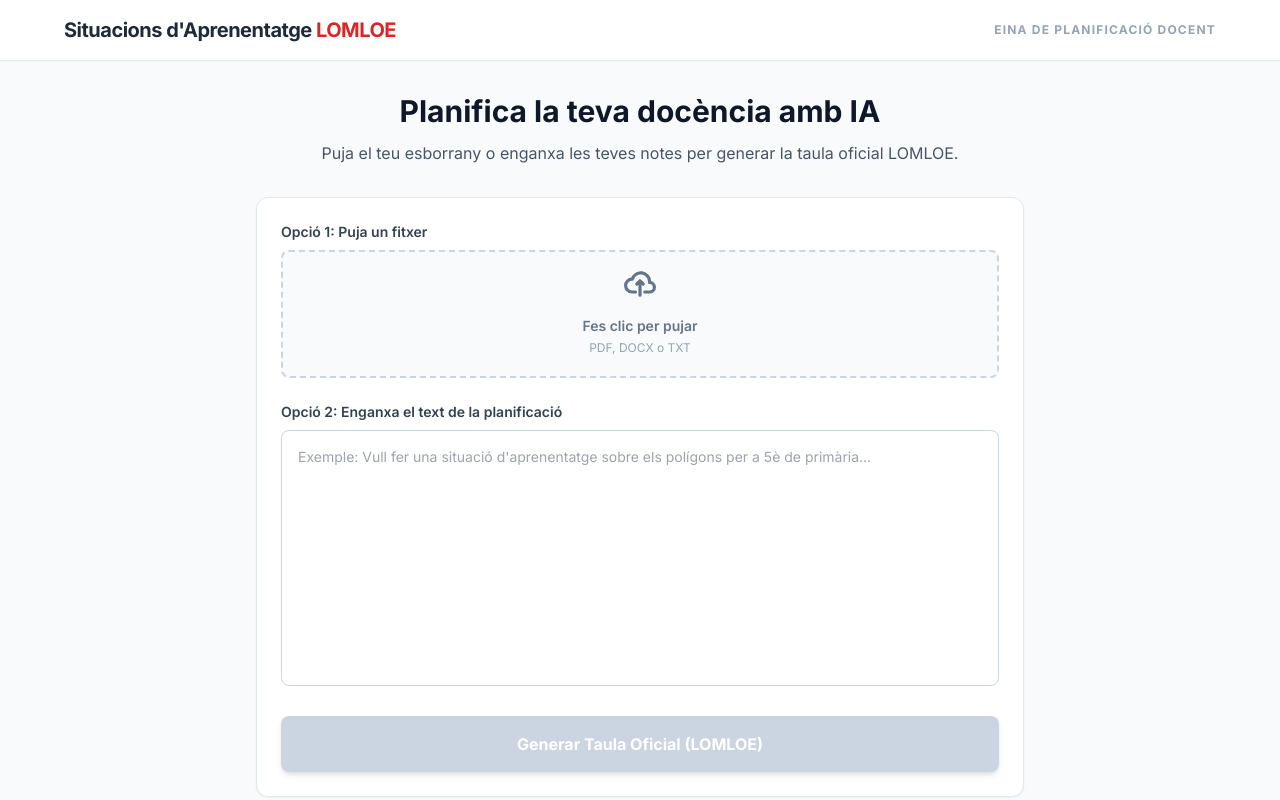
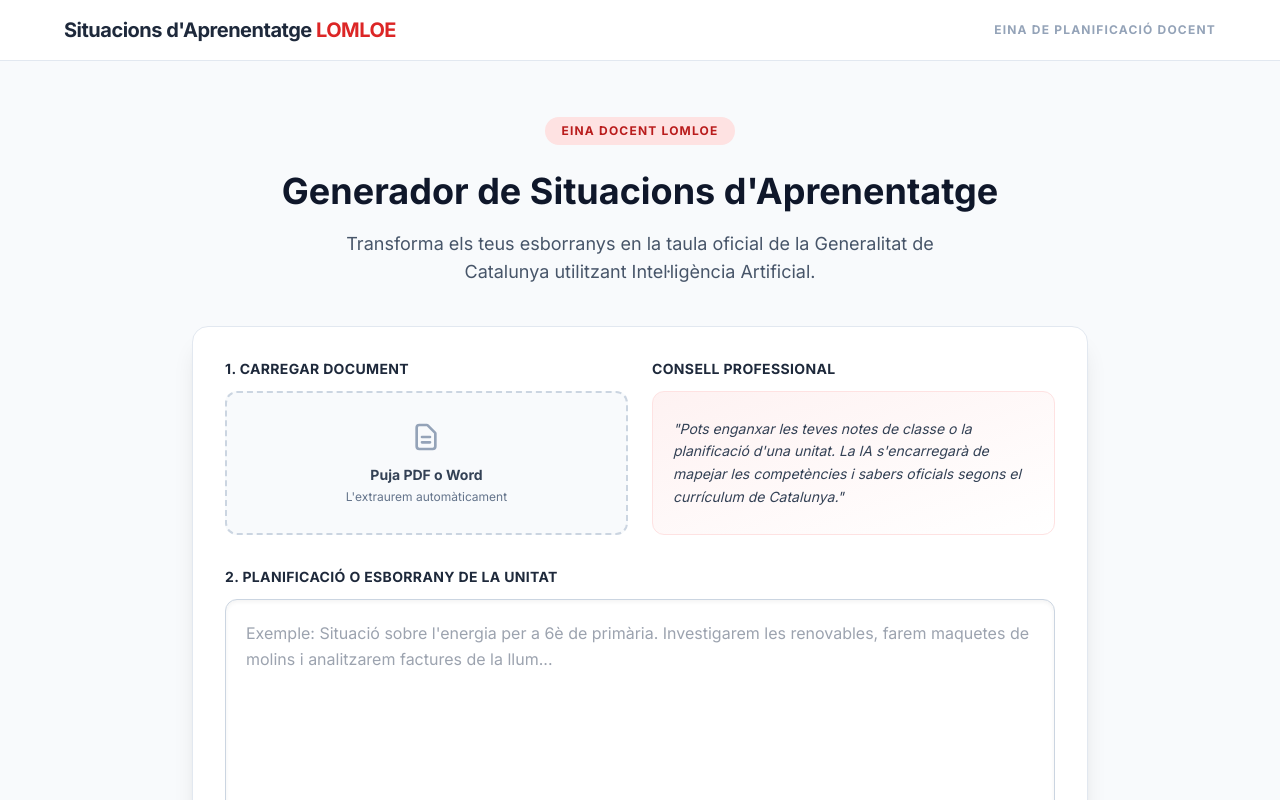
Before and after one commit to enricgilgarcia/Situacions-d-aprenentatge, a React (Vite) app: page / in a window 1280 px wide. Shown: the top 800 px of the page. Built offline with nearby package versions, Linux system fonts and the light colour scheme.

Commit message:
feat: Improve Gemini prompt and PDF parsing
Enhances the Gemini prompt to guide the AI more effectively in generating official learning situations and refactors PDF text extraction to include error handling. Updates unsupported file type error message for better user guidance.

```diff
--- a/App.tsx
+++ b/App.tsx
@@ -18,6 +18,7 @@
   const [error, setError] = useState<string | null>(null);
 
   const extractTextFromPDF = async (arrayBuffer: ArrayBuffer): Promise<string> => {
+    try {
       const loadingTask = pdfjs.getDocument({ data: arrayBuffer });
       const pdf = await loadingTask.promise;
       let fullText = '';
@@ -31,6 +32,10 @@
         fullText += pageText + '\n';
       }
       return fullText;
+    } catch (err) {
+      console.error("Error PDF:", err);
+      throw new Error("No s'ha pogut llegir el contingut del PDF.");
+    }
   };
 
   const handleFileUpload = async (e: React.ChangeEvent<HTMLInputElement>) => {
@@ -54,10 +59,10 @@
         const text = await file.text();
         setInputText(text);
       } else {
-        throw new Error("Format de fitxer no suportat.");
+        throw new Error("Format de fitxer no suportat. Utilitza PDF, Word o Text.");
       }
     } catch (err) {
-      setError("No s'ha pogut processar el fitxer.");
+      setError(err instanceof Error ? err.message : "Error processant el fitxer.");
     } finally {
       setIsParsing(false);
     }
@@ -65,7 +70,7 @@
 
   const handleGenerate = async () => {
     if (!inputText.trim()) {
-      setError("Si us plau, introdueix o puja un text de planificació.");
+      setError("Si us plau, escriu o puja un document amb la teva planificació.");
       return;
     }
 
@@ -76,8 +81,8 @@
       const extractedData = await extractLearningSituation(inputText);
       setResult(extractedData);
     } catch (err: any) {
-      console.error("Error durant la generació:", err);
-      setError(err instanceof Error ? err.message : "S'ha produït un error inesperat analitzant el contingut.");
+      console.error("Error generació:", err);
+      setError("S'ha produït un error en generar la taula. Verifica que el text sigui prou descriptiu o torna-ho a intentar.");
     } finally {
       setIsLoading(false);
     }
@@ -86,76 +91,108 @@
   return (
     <Layout>
       {!result ? (
-        <div className="max-w-3xl mx-auto space-y-8 animate-in fade-in duration-500">
-          <div className="text-center space-y-3">
-            <h2 className="text-3xl font-extrabold text-slate-900">Planifica la teva docència amb IA</h2>
-            <p className="text-slate-600">Puja el teu esborrany o enganxa les teves notes per generar la taula oficial LOMLOE.</p>
+        <div className="max-w-4xl mx-auto space-y-10 py-6 animate-in fade-in slide-in-from-bottom-4 duration-700">
+          <div className="text-center space-y-4">
+            <div className="inline-block px-4 py-1.5 bg-red-100 text-red-700 rounded-full text-xs font-bold uppercase tracking-widest mb-2">
+              Eina Docent LOMLOE
+            </div>
+            <h2 className="text-4xl font-black text-slate-900 leading-tight">Generador de Situacions d'Aprenentatge</h2>
+            <p className="text-lg text-slate-600 max-w-2xl mx-auto">
+              Transforma els teus esborranys en la taula oficial de la Generalitat de Catalunya utilitzant Intel·ligència Artificial.
+            </p>
           </div>
 
-          <div className="bg-white p-6 rounded-xl shadow-sm border border-slate-200 space-y-6">
-            <div>
-              <label className="block text-sm font-semibold text-slate-700 mb-2">Opció 1: Puja un fitxer</label>
-              <div className="flex items-center justify-center w-full">
-                <label className={`flex flex-col items-center justify-center w-full h-32 border-2 border-slate-300 border-dashed rounded-lg cursor-pointer transition ${isParsing ? 'bg-slate-200 cursor-wait' : 'bg-slate-50 hover:bg-slate-100'}`}>
-                  <div className="flex flex-col items-center justify-center pt-5 pb-6">
+          <div className="grid grid-cols-1 lg:grid-cols-12 gap-8 items-start">
+            {/* Panell Esquerre: Inputs */}
+            <div className="lg:col-span-12 bg-white p-8 rounded-2xl shadow-xl border border-slate-200 space-y-8">
+              <div className="grid grid-cols-1 md:grid-cols-2 gap-6">
+                <div className="space-y-3">
+                  <label className="block text-sm font-bold text-slate-800 uppercase tracking-wide">1. Carregar document</label>
+                  <label className={`group relative flex flex-col items-center justify-center w-full h-36 border-2 border-slate-300 border-dashed rounded-xl cursor-pointer transition-all ${isParsing ? 'bg-slate-100' : 'bg-slate-50 hover:bg-white hover:border-red-500'}`}>
+                    <div className="flex flex-col items-center justify-center p-4 text-center">
                       {isParsing ? (
-                      <p className="text-sm font-medium text-slate-600">Llegint el document...</p>
+                        <div className="flex flex-col items-center gap-2">
+                          <div className="animate-spin h-6 w-6 border-2 border-red-600 border-t-transparent rounded-full"></div>
+                          <p className="text-sm font-semibold text-slate-600">Llegint el fitxer...</p>
+                        </div>
                       ) : (
                         <>
-                        <svg className="w-8 h-8 mb-4 text-slate-500" fill="none" viewBox="0 0 20 16"><path stroke="currentColor" strokeLinecap="round" strokeLinejoin="round" strokeWidth="2" d="M13 13h3a3 3 0 0 0 0-6h-.025A5.56 5.56 0 0 0 16 6.5 5.5 5.5 0 0 0 5.207 5.021C5.137 5.017 5.071 5 5 5a4 4 0 0 0 0 8h2.167M10 15V6m0 0L8 8m2-2 2 2"/></svg>
-                        <p className="text-sm text-slate-500"><span className="font-semibold">Fes clic per pujar</span></p>
-                        <p className="text-xs text-slate-400 mt-1">PDF, DOCX o TXT</p>
+                          <svg className="w-8 h-8 mb-3 text-slate-400 group-hover:text-red-500 transition-colors" fill="none" viewBox="0 0 24 24" stroke="currentColor">
+                            <path strokeLinecap="round" strokeLinejoin="round" strokeWidth="2" d="M9 12h6m-6 4h6m2 5H7a2 2 0 01-2-2V5a2 2 0 012-2h5.586a1 1 0 01.707.293l5.414 5.414a1 1 0 01.293.707V19a2 2 0 01-2 2z" />
+                          </svg>
+                          <p className="text-sm font-bold text-slate-700">Puja PDF o Word</p>
+                          <p className="text-xs text-slate-500 mt-1">L'extraurem automàticament</p>
                         </>
                       )}
                     </div>
-                  <input type="file" className="hidden" accept=".txt,.md,.pdf,.docx" onChange={handleFileUpload} disabled={isParsing} />
+                    <input type="file" className="hidden" accept=".pdf,.docx,.txt" onChange={handleFileUpload} disabled={isParsing} />
                   </label>
+                </div>
+
+                <div className="space-y-3">
+                  <label className="block text-sm font-bold text-slate-800 uppercase tracking-wide">Consell professional</label>
+                  <div className="bg-gradient-to-br from-red-50 to-white p-5 rounded-xl border border-red-100 h-36 flex flex-col justify-center">
+                    <p className="text-sm text-slate-700 leading-relaxed italic">
+                      "Pots enganxar les teves notes de classe o la planificació d'una unitat. La IA s'encarregarà de mapejar les competències i sabers oficials segons el currículum de Catalunya."
+                    </p>
+                  </div>
                 </div>
               </div>
 
-            <div>
-              <label className="block text-sm font-semibold text-slate-700 mb-2">Opció 2: Enganxa el text de la planificació</label>
+              <div className="space-y-3">
+                <label className="block text-sm font-bold text-slate-800 uppercase tracking-wide">2. Planificació o esborrany de la unitat</label>
                 <textarea
                   value={inputText}
                   onChange={(e) => setInputText(e.target.value)}
-                placeholder="Exemple: Vull fer una situació d'aprenentatge sobre els polígons per a 5è de primària..."
-                className="w-full h-64 p-4 border border-slate-300 rounded-lg focus:ring-2 focus:ring-red-500 transition resize-none text-slate-700 text-sm"
+                  placeholder="Exemple: Situació sobre l'energia per a 6è de primària. Investigarem les renovables, farem maquetes de molins i analitzarem factures de la llum..."
+                  className="w-full h-80 p-5 border border-slate-300 rounded-xl focus:ring-4 focus:ring-red-100 focus:border-red-500 transition-all resize-none text-slate-700 text-base shadow-inner leading-relaxed"
                 />
               </div>
 
               {error && (
-              <div className="p-4 bg-red-50 border border-red-200 text-red-700 rounded-lg flex items-center gap-3">
-                <svg className="h-5 w-5 shrink-0" fill="none" viewBox="0 0 24 24" stroke="currentColor">
-                  <path strokeLinecap="round" strokeLinejoin="round" strokeWidth="2" d="M12 8v4m0 4h.01M21 12a9 9 0 11-18 0 9 9 0 0118 0z" />
+                <div className="p-4 bg-red-50 border-l-4 border-red-500 text-red-800 rounded-lg flex items-center gap-3 animate-pulse">
+                  <svg className="h-6 w-6 shrink-0 text-red-600" fill="none" viewBox="0 0 24 24" stroke="currentColor">
+                    <path strokeLinecap="round" strokeLinejoin="round" strokeWidth="2" d="M12 9v2m0 4h.01m-6.938 4h13.856c1.54 0 2.502-1.667 1.732-3L13.732 4c-.77-1.333-2.694-1.333-3.464 0L3.34 16c-.77 1.333.192 3 1.732 3z" />
                   </svg>
-                <span className="text-sm font-medium">{error}</span>
+                  <span className="text-sm font-bold">{error}</span>
                 </div>
               )}
 
               <button
                 onClick={handleGenerate}
                 disabled={isLoading || isParsing || !inputText.trim()}
-              className={`w-full py-4 rounded-lg font-bold text-white shadow-md transition-all flex items-center justify-center gap-3 ${
+                className={`w-full py-5 rounded-xl font-black text-lg uppercase tracking-widest shadow-lg transition-all flex items-center justify-center gap-4 ${
                   isLoading || isParsing || !inputText.trim()
-                  ? 'bg-slate-300 cursor-not-allowed'
-                  : 'bg-red-600 hover:bg-red-700 active:scale-[0.98]'
+                    ? 'bg-slate-300 text-slate-500 cursor-not-allowed shadow-none'
+                    : 'bg-red-600 text-white hover:bg-red-700 hover:shadow-red-200 active:scale-95'
                 }`}
               >
                 {isLoading ? (
                   <>
-                  <div className="animate-spin h-5 w-5 border-2 border-white border-t-transparent rounded-full"></div>
-                  Analitzant contingut...
+                    <div className="animate-spin h-6 w-6 border-4 border-white border-t-transparent rounded-full"></div>
+                    Processant currículum...
                   </>
-              ) : "Generar Taula Oficial (LOMLOE)"}
+                ) : (
+                  <>
+                    <svg className="w-6 h-6" fill="none" viewBox="0 0 24 24" stroke="currentColor">
+                      <path strokeLinecap="round" strokeLinejoin="round" strokeWidth="2" d="M19 20H5a2 2 0 01-2-2V6a2 2 0 012-2h10l4 4v10a2 2 0 01-2 2z" />
+                      <path strokeLinecap="round" strokeLinejoin="round" strokeWidth="2" d="M14 2v4a2 2 0 002 2h4" />
+                    </svg>
+                    Generar Taula Oficial
+                  </>
+                )}
               </button>
             </div>
           </div>
+        </div>
       ) : (
-        <div className="space-y-6">
-          <div className="flex items-center justify-between no-print px-4">
-            <button onClick={() => setResult(null)} className="text-slate-500 hover:text-red-600 font-medium flex items-center gap-2 transition group">
-              <span className="group-hover:-translate-x-1 transition-transform">←</span> Tornar a l'editor
+        <div className="space-y-6 animate-in zoom-in duration-500">
+          <div className="flex items-center justify-between no-print bg-white p-4 rounded-xl shadow-sm border border-slate-200">
+            <button onClick={() => setResult(null)} className="flex items-center gap-2 font-bold text-slate-600 hover:text-red-600 transition-colors">
+              <svg className="w-5 h-5" fill="none" viewBox="0 0 24 24" stroke="currentColor"><path strokeLinecap="round" strokeLinejoin="round" strokeWidth="2" d="M10 19l-7-7m0 0l7-7m-7 7h18" /></svg>
+              Nou document
             </button>
+            <p className="text-xs font-bold text-slate-400 uppercase tracking-widest">Previsualització del document</p>
           </div>
           <TableDisplay data={result} onEdit={(newData) => setResult(newData)} />
         </div>
```
Also changed, not shown: services/geminiService.ts (+15 -14 lines). Lines whose indentation alone changed are shown as unchanged.
